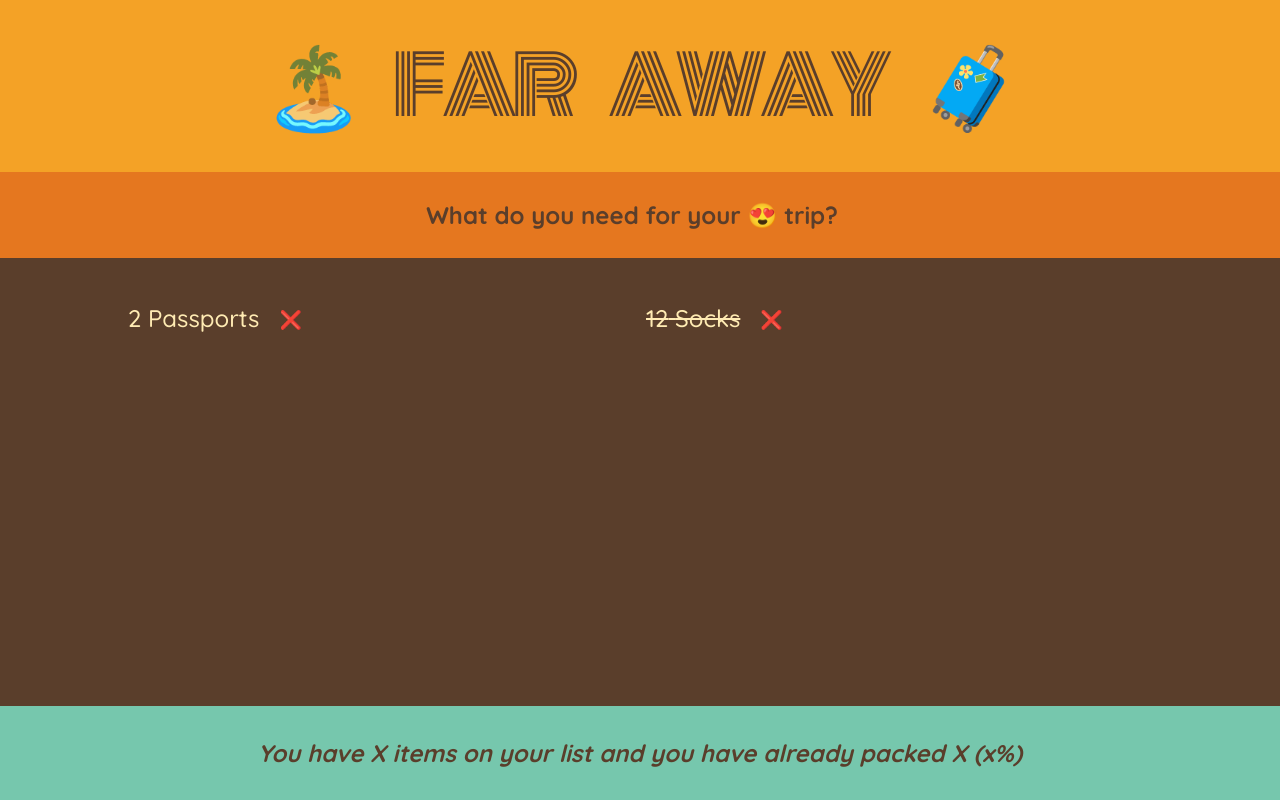
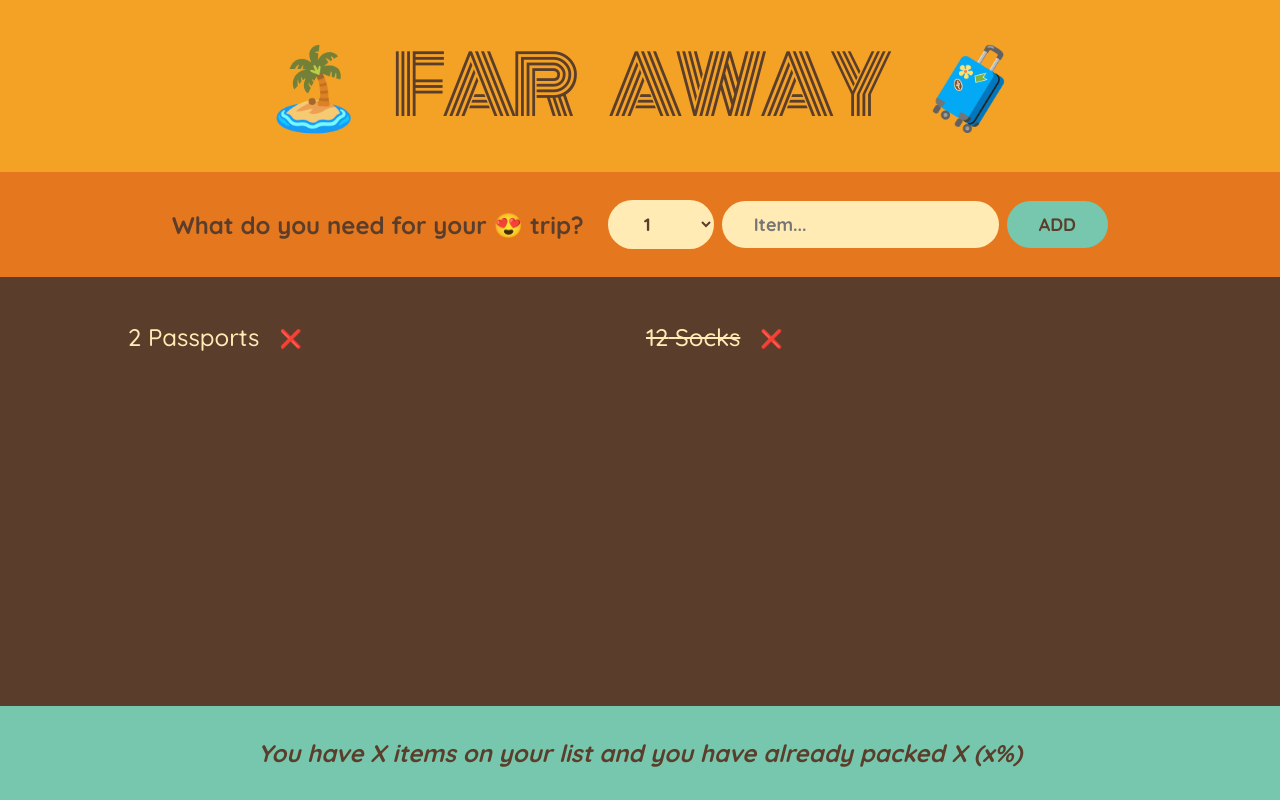
Before and after one commit to nikolamihailov/React-Udemy, a React (Vite) app in the folder 04. Far away project/: page / in a window 1280 px wide. Built offline with nearby package versions, Linux system fonts and the light colour scheme.

Commit message:
made form controllable

```diff
--- a/04. Far away project/src/components/Form.jsx
+++ b/04. Far away project/src/components/Form.jsx
@@ -1,7 +1,34 @@
+import { useState } from "react";
+
 export default function Form() {
+  const [description, setDescription] = useState("");
+  const [quantity, setQuantity] = useState(1);
+
+  const onFormSubmit = (e) => {
+    e.preventDefault();
+    if (!description) return;
+    const newItem = { description, quantity, packed: false, id: Date.now() };
+    console.log(newItem);
+  };
   return (
-    <div className="add-form">
+    <form className="add-form" onSubmit={onFormSubmit}>
       <h3>What do you need for your 😍 trip?</h3>
-    </div>
+      <select value={quantity} onChange={(e) => setQuantity(+e.target.value)}>
+        {Array.from({ length: 20 }, (_, idx) => idx + 1).map((el) => {
+          return (
+            <option value={el} key={el}>
+              {el}
+            </option>
+          );
+        })}
+      </select>
+      <input
+        type="text"
+        placeholder="Item..."
+        value={description}
+        onChange={(e) => setDescription(e.target.value)}
+      />
+      <button>Add</button>
+    </form>
   );
 }
```
